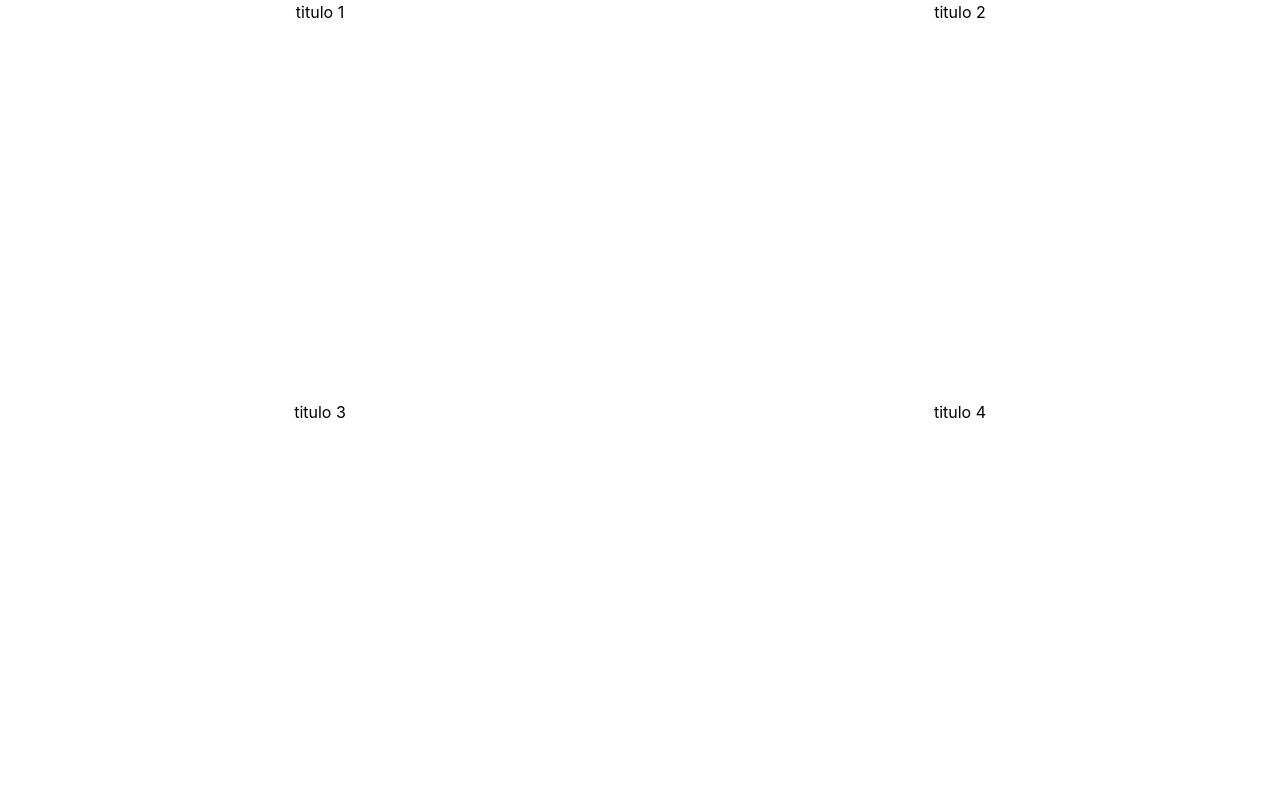
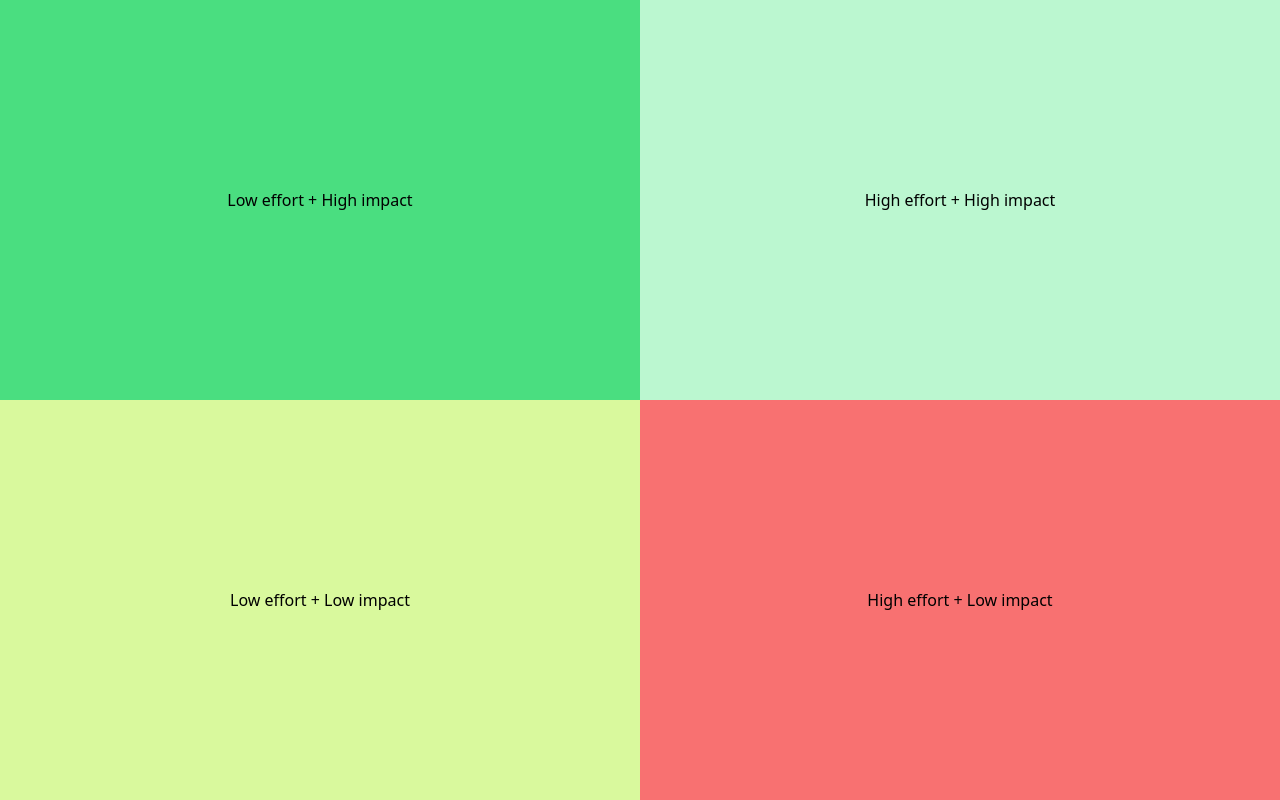
Before and after one commit to matheuslemke/prior, a React (Vite) app: page / in a window 1280 px wide. Built offline with nearby package versions, Linux system fonts and the light colour scheme.

Commit message:
feat: area with color param

```diff
--- a/src/App.tsx
+++ b/src/App.tsx
@@ -3,14 +3,18 @@ import './App.css'
 import Area from './components/Area'
 
 const App = () => {
-  let titles = ['titulo 1', 'titulo 2', 'titulo 3', 'titulo 4']
+  let areas = [
+    { id: '1', title: 'Low effort + High impact', color: 'bg-green-400' },
+    { id: '2', title: 'High effort + High impact', color: 'bg-green-200' },
+    { id: '3', title: 'Low effort + Low impact', color: 'bg-lime-200' },
+    { id: '4', title: 'High effort + Low impact', color: 'bg-red-400' }
+  ]
 
   return (
     <div className="App grid grid-cols-2">
-      <Area title={titles[0]}></Area>
-      <Area title={titles[1]}></Area>
-      <Area title={titles[2]}></Area>
-      <Area title={titles[3]}></Area>
+      {areas.map((area) => (
+        <Area key={area.id} title={area.title} bgColor={area.color}></Area>
+      ))}
     </div>
   )
 }
--- a/src/components/Area.tsx
+++ b/src/components/Area.tsx
@@ -1,9 +1,14 @@
 type AreaProps = {
   title: string
+  bgColor: string
 }
 
-const Area = ({ title }: AreaProps) => {
-  return <div className="h-[50vh]">{title}</div>
+const Area = ({ title, bgColor }: AreaProps) => {
+  return (
+    <div className={`h-[50vh] flex items-center justify-center font-sans ${bgColor}`}>
+      <div>{title}</div>
+    </div>
+  )
 }
 
 export default Area
```
